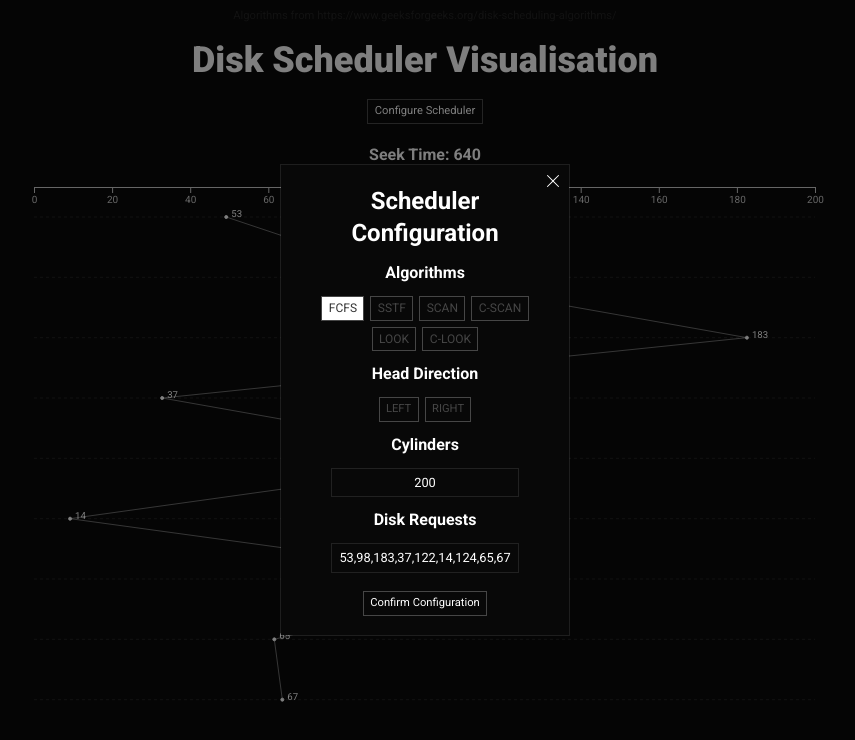
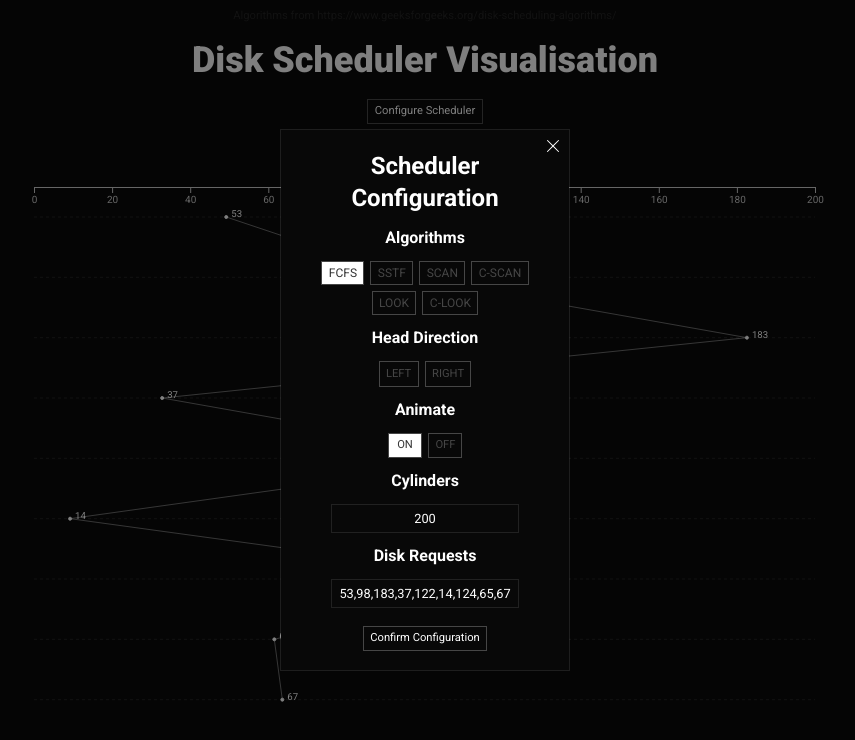
Before and after one commit to MohammedAliHussein/disk-scheduling-site, a Next.js app: page / in a window 1280 px wide. Both pictures are taken after a click on the element "Configure Scheduler". Shown: the top 740 px of the page, without its empty margins (215-1070 px from the left). Built offline with nearby package versions, Linux system fonts and the light colour scheme.

Commit message:
feature/no-animation: added toggling of animation

```diff
--- a/src/components/config.tsx
+++ b/src/components/config.tsx
@@ -8,6 +8,7 @@ import Confirm from './config/confirm';
 import Background from './config/background';
 import Close from './config/close';
 import Title from './config/title';
+import Animate from './config/animate';
 
 const Config = props => {
   const handleClick = () => {
@@ -34,6 +35,7 @@ const Config = props => {
           algorithm={props.algorithm}
           setDirection={props.setDirection}
         />
+        <Animate animate={props.animate} setAnimate={props.setAnimate} />
         <Cylinders
           cylinders={props.cylinders}
           setCylinders={props.setCylinders}
--- /dev/null
+++ b/src/components/config/animate.tsx
@@ -0,0 +1,40 @@
+const Animate = ({ animate, setAnimate }) => {
+  return (
+    <div className="flex flex-col gap-3">
+      <p className="text-white text-center font-bold">Animate</p>
+      <div className="flex flex-wrap gap-2 justify-center">
+        {animate === true ? (
+          <>
+            <p className="text-[0.7rem] outline outline-1 outline-[rgba(255,255,255,0.25)] bg-[rgba(255,255,255,1)] text-[rgba(0,0,0,0.8)] transition out-circ py-[0.2rem] px-[0.4rem] cursor-pointer w-[2rem] text-center">
+              ON
+            </p>
+            <p
+              onClick={() => {
+                setAnimate(false);
+              }}
+              className=" text-[rgba(255,255,255,0.25)] text-[0.7rem] outline outline-1 outline-[rgba(255,255,255,0.25)] hover:bg-[rgba(255,255,255,1)] hover:text-[rgba(0,0,0,0.8)] transition out-circ py-[0.2rem] px-[0.4rem] cursor-pointer w-[2rem] text-center"
+            >
+              OFF
+            </p>
+          </>
+        ) : (
+          <>
+            <p
+              onClick={() => {
+                setAnimate(true);
+              }}
+              className=" text-[rgba(255,255,255,0.25)] text-[0.7rem] outline outline-1 outline-[rgba(255,255,255,0.25)] hover:bg-[rgba(255,255,255,1)] hover:text-[rgba(0,0,0,0.8)] transition out-circ py-[0.2rem] px-[0.4rem] cursor-pointer w-[2rem] text-center"
+            >
+              ON
+            </p>
+            <p className="text-[0.7rem] outline outline-1 outline-[rgba(255,255,255,0.25)] bg-[rgba(255,255,255,1)] text-[rgba(0,0,0,0.8)] transition out-circ py-[0.2rem] px-[0.4rem] cursor-pointer w-[2rem] text-center">
+              OFF
+            </p>
+          </>
+        )}
+      </div>
+    </div>
+  );
+};
+
+export default Animate;
--- a/src/components/grid.tsx
+++ b/src/components/grid.tsx
@@ -2,7 +2,7 @@ import { useEffect, useRef, useState } from 'react';
 import { circOut, motion } from 'framer-motion';
 import * as d3 from 'd3';
 
-const Grid = ({ diskRequests, cylinders, reset }) => {
+const Grid = ({ diskRequests, cylinders, reset, animate }) => {
   const BOUNDARY_MARGIN = 20;
   const ELEMENT_DRAW_DURATION = 0.5;
   const ELEMENT_DRAW_DELAY = (i: Number) => ELEMENT_DRAW_DURATION * i + 0.2;
@@ -124,7 +124,8 @@ const Grid = ({ diskRequests, cylinders, reset }) => {
               y2={guide[1][1]}
             />
           ))}
-          {points.map((point, i) => (
+          {points.map((point, i) =>
+            animate === true ? (
               <motion.g
                 id="point-g"
                 key={point}
@@ -153,8 +154,29 @@ const Grid = ({ diskRequests, cylinders, reset }) => {
                   {diskRequests[i]}
                 </text>
               </motion.g>
-          ))}
-          {lines.map((line, i) => (
+            ) : (
+              <g id="point-g" key={point}>
+                <circle
+                  key={point}
+                  r="1.5"
+                  cx={point[0]}
+                  cy={point[1]}
+                  fill="white"
+                  stroke="white"
+                />
+                <text
+                  fill="white"
+                  fontSize={'0.6rem'}
+                  dx={point[0] + 5}
+                  dy={point[1]}
+                >
+                  {diskRequests[i]}
+                </text>
+              </g>
+            ),
+          )}
+          {lines.map((line, i) =>
+            animate === true ? (
               <motion.path
                 key={i}
                 d={line}
@@ -170,7 +192,16 @@ const Grid = ({ diskRequests, cylinders, reset }) => {
                   delay: ELEMENT_DRAW_DELAY(i),
                 }}
               />
-          ))}
+            ) : (
+              <path
+                key={i}
+                d={line}
+                fill="none"
+                stroke="rgba(255,255,255,0.4)"
+                id="line-path"
+              />
+            ),
+          )}
         </>
       )}
     </svg>
--- a/src/components/seektime.tsx
+++ b/src/components/seektime.tsx
@@ -17,6 +17,9 @@ const Seektime = () => {
   const [diskRequests, setDiskRequests] = useState<Number[]>([
     53, 98, 183, 37, 122, 14, 124, 65, 67,
   ]);
+
+  const [animate, setAnimate] = useState<boolean>(true);
+  const [_animate, _setAnimate] = useState<boolean>(true);
 
   const [_algorithm, _setAlgorithm] = useState('FCFS');
   const [_direction, _setDirection] = useState(null);
@@ -50,6 +53,7 @@ const Seektime = () => {
 
       setCylinders(_cylinders);
       setDiskRequests(result);
+      setAnimate(_animate);
 
       setReset(true);
       setTimeout(() => {
@@ -64,7 +68,12 @@ const Seektime = () => {
       <Title />
       <Open setConfigOpen={setConfigOpen} configOpen={configOpen} />
       <Result seekTime={seekTime} />
-      <Grid diskRequests={diskRequests} cylinders={cylinders} reset={reset} />
+      <Grid
+        diskRequests={diskRequests}
+        cylinders={cylinders}
+        reset={reset}
+        animate={animate}
+      />
       <AnimatePresence>
         {configOpen && (
           <Config
@@ -78,6 +87,8 @@ const Seektime = () => {
             setCylinders={_setCylinders}
             diskRequests={_diskRequests}
             setDiskRequests={_setDiskRequests}
+            animate={_animate}
+            setAnimate={_setAnimate}
             handleConfirmConfig={handleConfirmConfig}
           />
         )}
```
Also changed, not shown: src/components/grid/lines.tsx (added), src/components/grid/points.tsx (added). Lines whose indentation alone changed are shown as unchanged.
